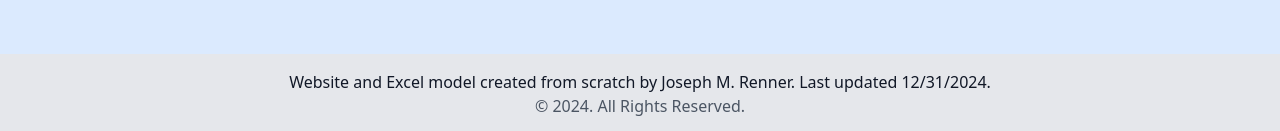
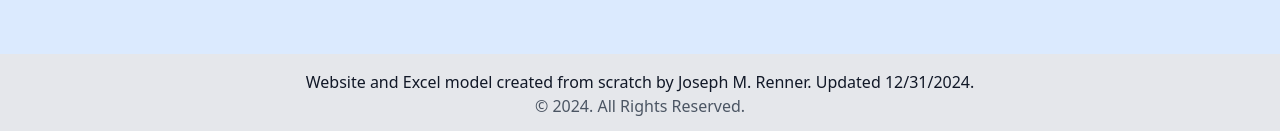
Before and after one commit to jrenn3/personal_finance, a website built with Vite: page index.html in a window 1280 px wide. Shown: the part 902-1033 px from the top of the page. Built offline with nearby package versions, Linux system fonts and the light colour scheme; some packages are replaced by stand-ins of ours.

Commit message:
footer date

```diff
--- a/index.html
+++ b/index.html
@@ -57,7 +57,7 @@
         </section>
 
         <footer class="py-4 bg-gray-200 text-center">
-            <p>Website and Excel model created from scratch by Joseph M. Renner. Last updated 12/31/2024.</p>
+            <p>Website and Excel model created from scratch by Joseph M. Renner. Updated 12/31/2024.</p>
             <p class="text-gray-600">&copy; 2024. All Rights Reserved.</p>
         </footer>
 
```
